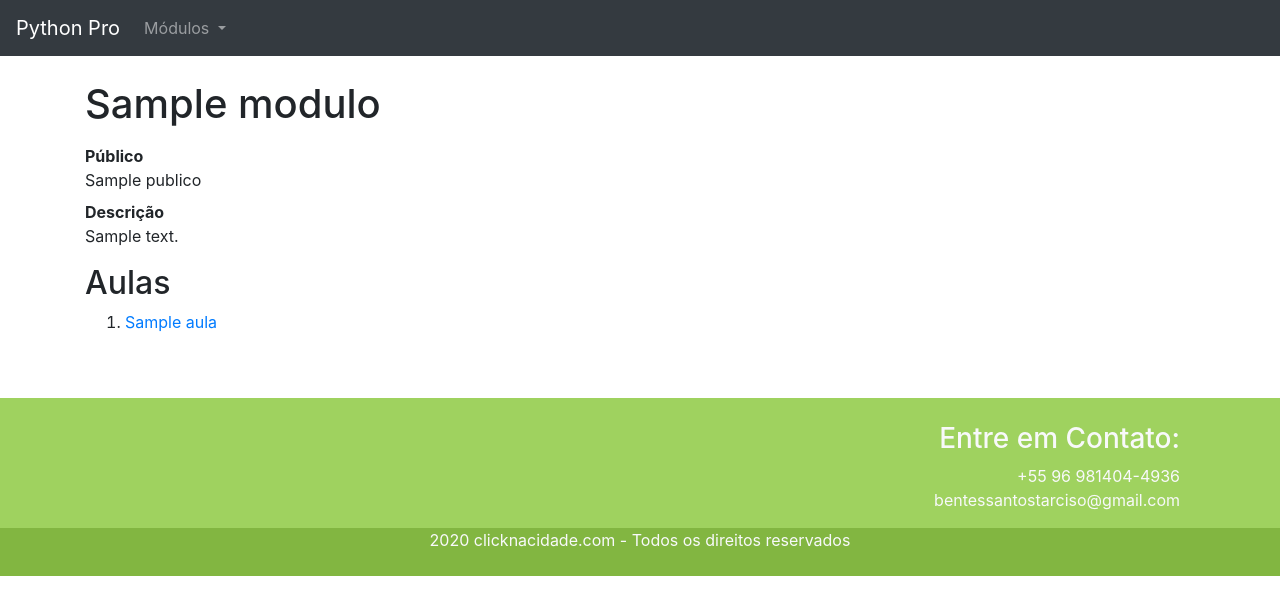
After one commit to tarcisosantos/ap_django, a Django app: template pypro/modulos/templates/modulos/indice.html in a window 1280 px wide. The commit adds this page. Shown: the top 615 px of the page. Run offline with Django 3.2, Linux system fonts and the light colour scheme; the template is opened without the code that fills it: most values are stand-ins (such as "Sample title", 1, 10 or a date in 2020); some libraries are stand-ins or nearby versions.

Commit message:
funcionalidade de indice de modulos '

```diff
--- a/pypro/modulos/facade.py
+++ b/pypro/modulos/facade.py
@@ -22,4 +22,4 @@ def listar_aulas_de_modulo_ordenadas(modulo: Modulo):
 
 
 def encontrar_aula(slug):
-    return Aula.objects.get(slug=slug)
+    return Aula.objects.select_related('modulo').get(slug=slug)
--- /dev/null
+++ b/pypro/modulos/templates/modulos/indice.html
@@ -0,0 +1,25 @@
+{% extends 'base/base.html' %}
+{% load static %}
+{% block title %}{{modulo.titulo}}{% endblock title %}
+{% block description %}Página com detalhes do módulo {{ modulo.titulo }}{% endblock description %}
+{% block body %}
+    <div class="container">
+        <div class="row">
+            <div class="col-md-12">
+                <h1 class="mt-4 mb-3">{{ modulo.titulo }}</h1>
+                <dl>
+                    <dt>Público</dt>
+                    <dd>{{ modulo.publico }}</dd>
+                    <dt>Descrição</dt>
+                    <dd>{{ modulo.descricao }}</dd>
+                </dl>
+                <h2>Aulas</h2>
+                <ol>
+                   {% for aula in aulas %}
+                      <li><a href="{{ aula.get_absolute_url }}">{{ aula.titulo }}</a></li>
+                   {% endfor %}
+                </ol>
+            </div>
+        </div>
+    </div>
+{% endblock body %}
--- a/pypro/modulos/urls.py
+++ b/pypro/modulos/urls.py
@@ -6,4 +6,5 @@ app_name = 'modulos'
 urlpatterns = [
     path('<slug:slug>', views.detalhe, name='detalhe'),
     path('aulas/<slug:slug>', views.aula, name='aula'),
+    path('', views.indice, name='indice'),
 ]
--- a/pypro/modulos/views.py
+++ b/pypro/modulos/views.py
@@ -1,6 +1,10 @@
 from django.shortcuts import render
 
 from pypro.modulos import facade
+
+
+def indice(request):
+    return render(request, 'modulos/indice.html')
 
 
 def detalhe(request, slug):
--- a/pypro/settings.py
+++ b/pypro/settings.py
@@ -50,6 +50,7 @@ INSTALLED_APPS = [
     'pypro.aperitivos',
     'pypro.modulos',
     'ordered_model',
+    'django_extensions',
 ]
 
 MIDDLEWARE = [
```
Also changed, not shown: pypro/modulos/templates/modulos/aula_detalhe.html (+8 -0 lines), pypro/modulos/tests/test_aula_detalhe.py (+4 -0 lines), pypro/modulos/tests/test_modulo_indice.py (added, +51 -0 lines), 3 other files.
